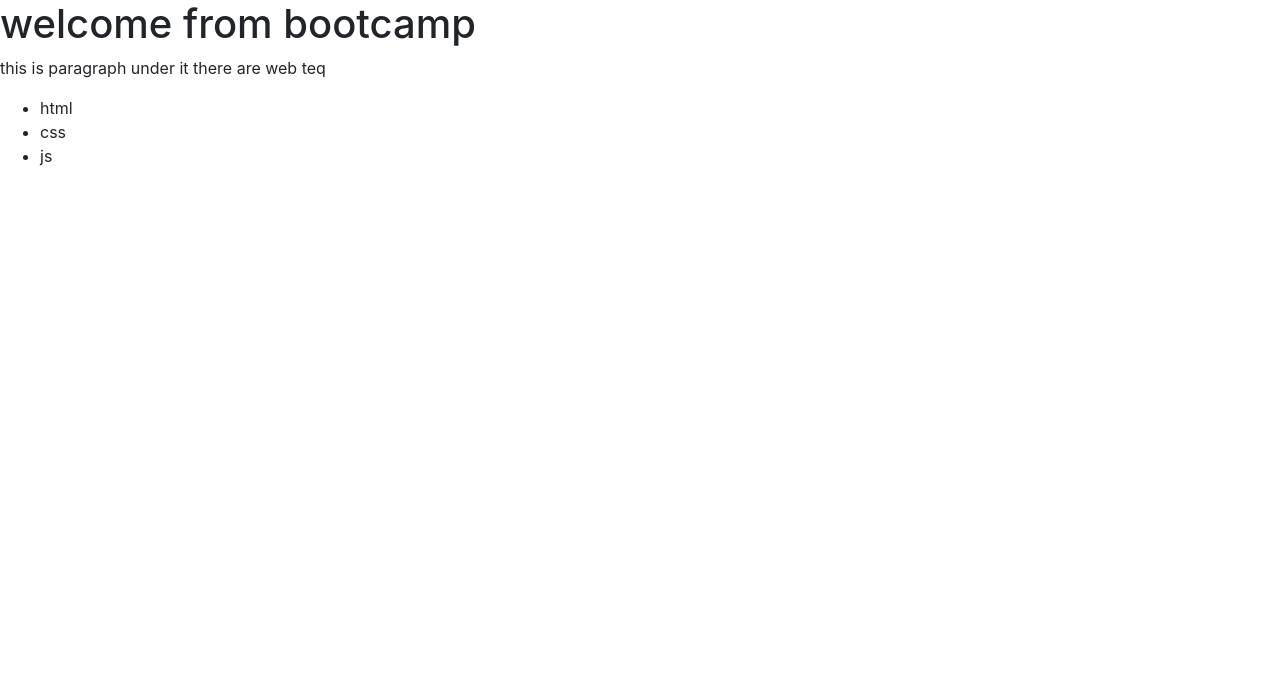
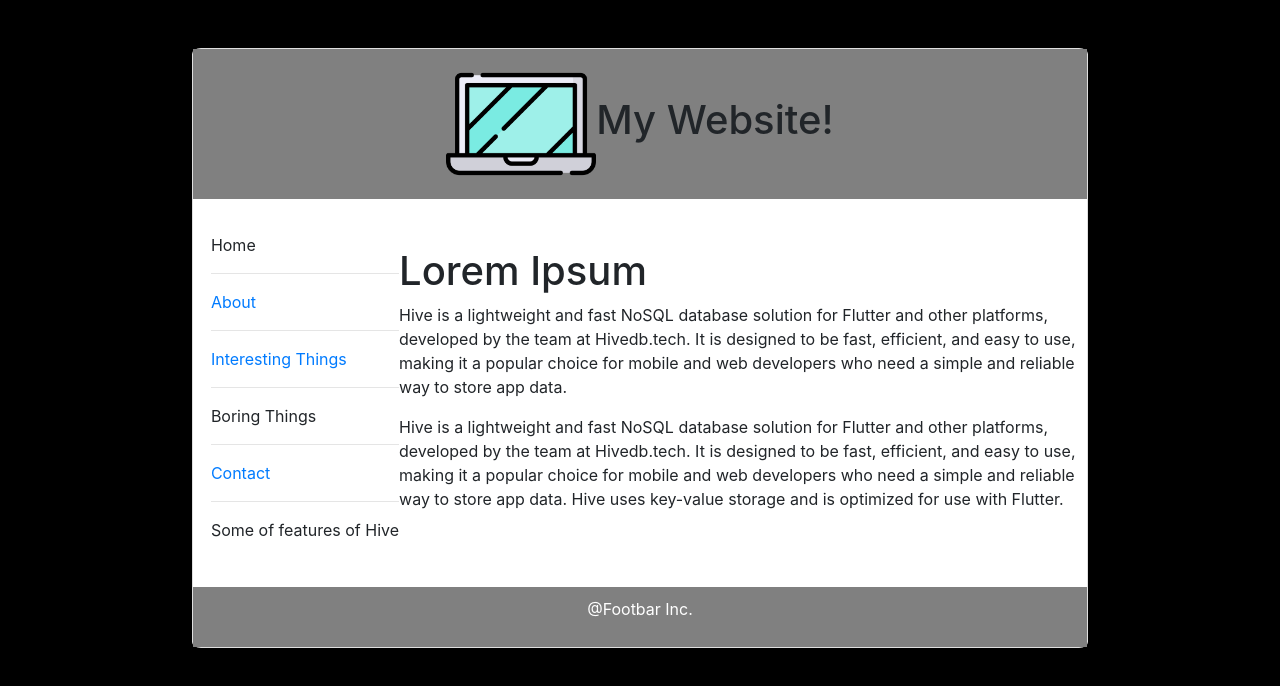
Before and after one commit to Fatma-jamal/bootcamp-day-6-exercise-1, a plain HTML site: page index.html in a window 1280 px wide. Drawn offline with Linux system fonts and the light colour scheme.

Commit message:
Redesign the home page

```diff
--- a/assets/css/style.css
+++ b/assets/css/style.css
@@ -0,0 +1,59 @@
+body{
+    background-color: black;
+
+}
+.imgTag{
+    height: 150px;
+    width: 150px;
+    text-align: center;
+}
+.card{
+    margin-left: auto;
+    margin-right: auto;
+    justify-content: center;
+    height: 600px;
+    width: 70%;
+    border-radius: 1%;
+    display: block;
+}
+.head{
+    justify-content: center;
+    display: flex;
+    align-items: center;
+    background-color: gray;
+
+}
+.header1{
+    display: flex;
+}
+aside{
+    left: 0;
+    top:0;
+    margin-top:10px;
+    padding-left: 2%;
+    float:left;
+}
+aside a, aside p{
+    /*list-style-type: none;*/
+    display: flex;
+
+}
+.head2{
+    justify-content: left;
+    padding-left: 10%;
+
+}
+hr{
+    color: black;
+
+}
+footer{
+    padding: 10px;
+  background-color: gray;
+  color: white;
+  text-align: center;
+  position: absolute;
+  bottom: 0;
+  left: 0;
+  width: 100%;
+}
--- a/index.html
+++ b/index.html
@@ -6,13 +6,38 @@
         <title>Bootcamp Day 6 - HTML Day 1</title>
     </head>
     <body>
-        <h1>welcome from bootcamp</h1>
-        <p>this is paragraph under it there are web teq</p>
-        <ul>
-            <li>html</li>
-            <li>css</li>
-            <li>js</li>
-        </ul>
+        <br/><br/>
+        <div class="card">
+            <div class="head">
+            <img class="imgTag" src="assets/img/laptop.png">
+            <h1 class="header1">My Website!</h1>
+            </div>
+            <br>
+        <aside>
+            <a>Home</a><hr>
+            <a href="about.html">About</a><hr>
+            <a href="portfolio.html">Interesting Things</a><hr>
+            <a>Boring Things</a><hr>
+            <a href="contact.html">Contact</a><hr>
+            <p>Some of features of Hive</p>
+        </aside><br>
+        <div class="head2">
+        <h1>Lorem Ipsum</h1>
+        <p>
+            Hive is a lightweight and fast NoSQL database solution for Flutter and other platforms, developed by the team at Hivedb.tech. It is designed to be fast, efficient, and easy to use, making it a popular choice for mobile and web developers who need a simple and reliable way to store app data.
+
+
+            </p>
+        <p>
+            Hive is a lightweight and fast NoSQL database solution for Flutter and other platforms, developed by the team at Hivedb.tech. It is designed to be fast, efficient, and easy to use, making it a popular choice for mobile and web developers who need a simple and reliable way to store app data.
+
+            Hive uses key-value storage and is optimized for use with Flutter.
+            </p>
+        </div>
+        <footer>
+            <p>@Footbar Inc.</p>
+        </footer>
+        </div>
         <script href="assets/js/script.js"></script>
     </body>
 </html>
```
Also changed, not shown: assets/img/laptop.png (added).
